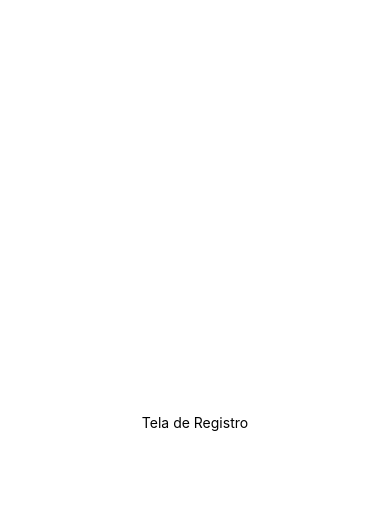
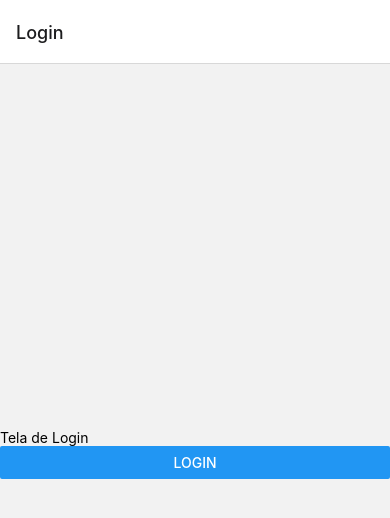
Before and after one commit to vinibatista905/Catalogo-de-Habilidades-Mobile, a React Native app: screen /Login in a window 390 px wide. Shown: the top 518 px of the page. Built offline with nearby package versions, Linux system fonts and the light colour scheme.

Commit message:
Início da criação das rotas

```diff
--- a/App.js
+++ b/App.js
@@ -1,22 +1,26 @@
-import { StatusBar } from 'expo-status-bar';
-import React from 'react';
-import { StyleSheet, Text, View } from 'react-native';
-import Register from './src/screens/Register';
+import { NavigationContainer } from "@react-navigation/native";
+import { StatusBar } from "expo-status-bar";
+import React from "react";
+import { StyleSheet } from "react-native";
+import Routes from "./src/routes";
+import { AuthProvider } from "./src/contexts/auth";
 
 export default function App() {
   return (
-    <View style={styles.container}>
-      <Register />
+    <NavigationContainer>
+    <AuthProvider>
+      <Routes />
       <StatusBar style="auto" />
-    </View>
+    </AuthProvider>
+    </NavigationContainer>
   );
 }
 
 const styles = StyleSheet.create({
   container: {
     flex: 1,
-    backgroundColor: '#fff',
-    alignItems: 'center',
-    justifyContent: 'center',
+    backgroundColor: "#fff",
+    alignItems: "center",
+    justifyContent: "center",
   },
 });
--- a/package.json
+++ b/package.json
@@ -12,6 +12,7 @@
   "dependencies": {
     "@react-navigation/bottom-tabs": "^6.0.9",
     "@react-navigation/native": "^6.0.6",
+    "@react-navigation/native-stack": "^6.2.5",
     "expo": "~43.0.2",
     "expo-status-bar": "~1.1.0",
     "react": "17.0.1",
--- /dev/null
+++ b/src/contexts/auth.js
@@ -0,0 +1,13 @@
+import React, { createContext } from "react";
+
+const AuthContext = createContext({});
+
+export const AuthProvider = ({ children }) => {
+  return (
+    <AuthContext.Provider value={{ logged: false, token: '', user: {} }}>
+      {children}
+    </AuthContext.Provider>
+  );
+};
+
+export default AuthContext;
--- /dev/null
+++ b/src/routes/auth.routes.js
@@ -0,0 +1,18 @@
+import React from "react";
+import Login from "../screens/login";
+import Register from "../screens/Register";
+
+import { createNativeStackNavigator } from "@react-navigation/native-stack";
+
+const AuthStack = createNativeStackNavigator();
+
+const AuthRoutes = () => {
+    return(
+        <AuthStack.Navigator>
+            <AuthStack.Screen name="Login" component={Login} />
+            <AuthStack.Screen name="Register" component={Register} />
+        </AuthStack.Navigator>
+    )
+}
+
+export default AuthRoutes;
--- /dev/null
+++ b/src/routes/index.js
@@ -0,0 +1,14 @@
+import React from 'react'
+
+import AuthRoutes from './auth.routes'
+// import AppRoutes from './app.routes'
+
+const Routes = () => {
+    return (
+        <AuthRoutes />
+
+
+    )
+}
+
+export default Routes
--- a/src/screens/login/index.js
+++ b/src/screens/login/index.js
@@ -1,9 +1,17 @@
-import React from 'react';
-import { Text } from "react-native";
+import React, {useContext} from 'react';
+import { Button, Text, View } from "react-native";
+import AuthContext from '../../contexts/auth';
 
 function Login(params) {
+    const { logged } = useContext(AuthContext);
+
+    console.log(logged);
+
     return(
-        <Text>Tela de Login!</Text>
+        <View style={{flex: 1, justifyContent: 'center',}}>
+            <Text>Tela de Login</Text>
+            <Button title="login" onPress={() =>{}} />
+        </View>
     )
 }
 
```
Also changed, not shown: src/routes.js (deleted, +0 -16 lines), src/routes/app.routes.js (added, +17 -0 lines), src/screens/userHome/home/index.js (added, +10 -0 lines), 2 other files (tests, documents, lock files or other folders).
